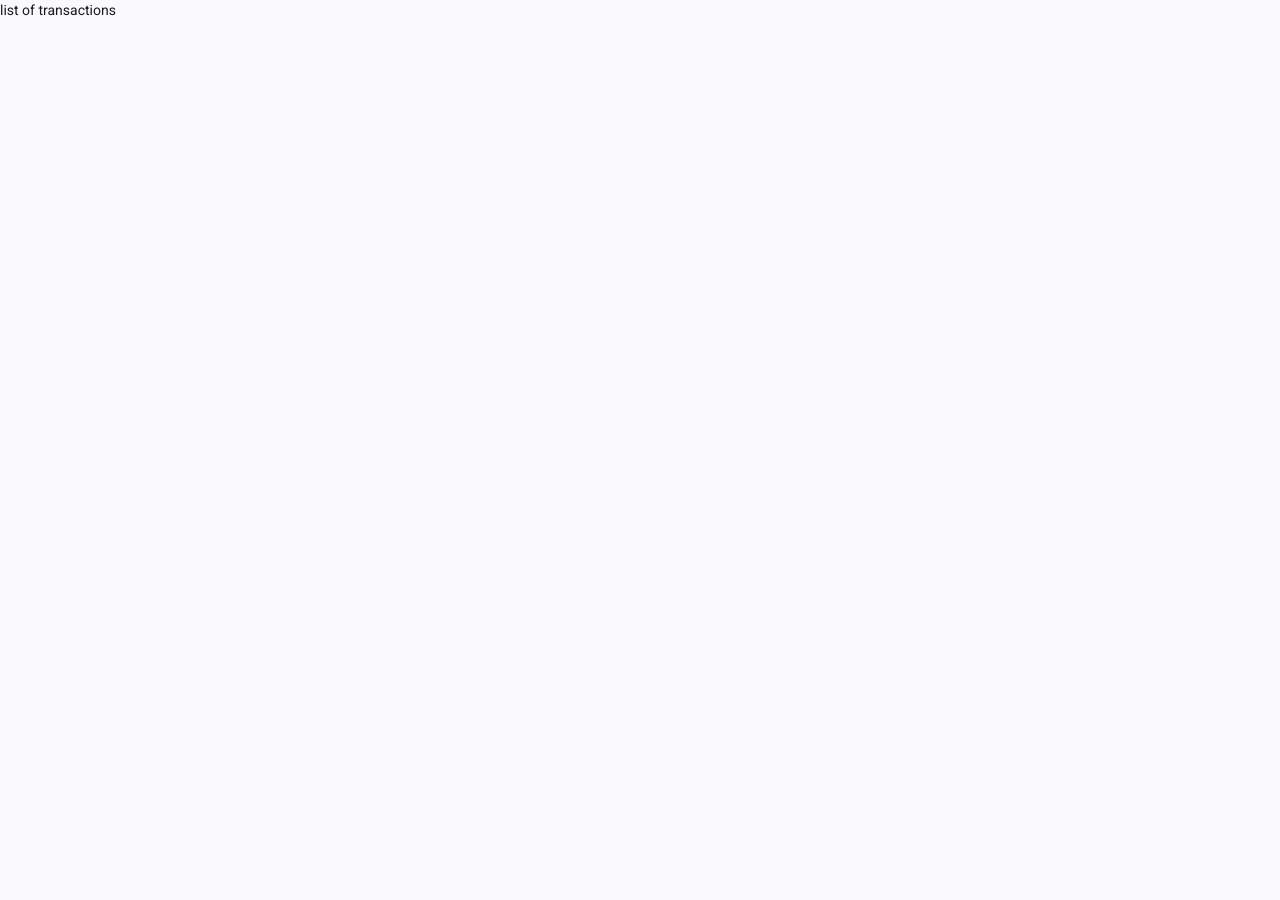
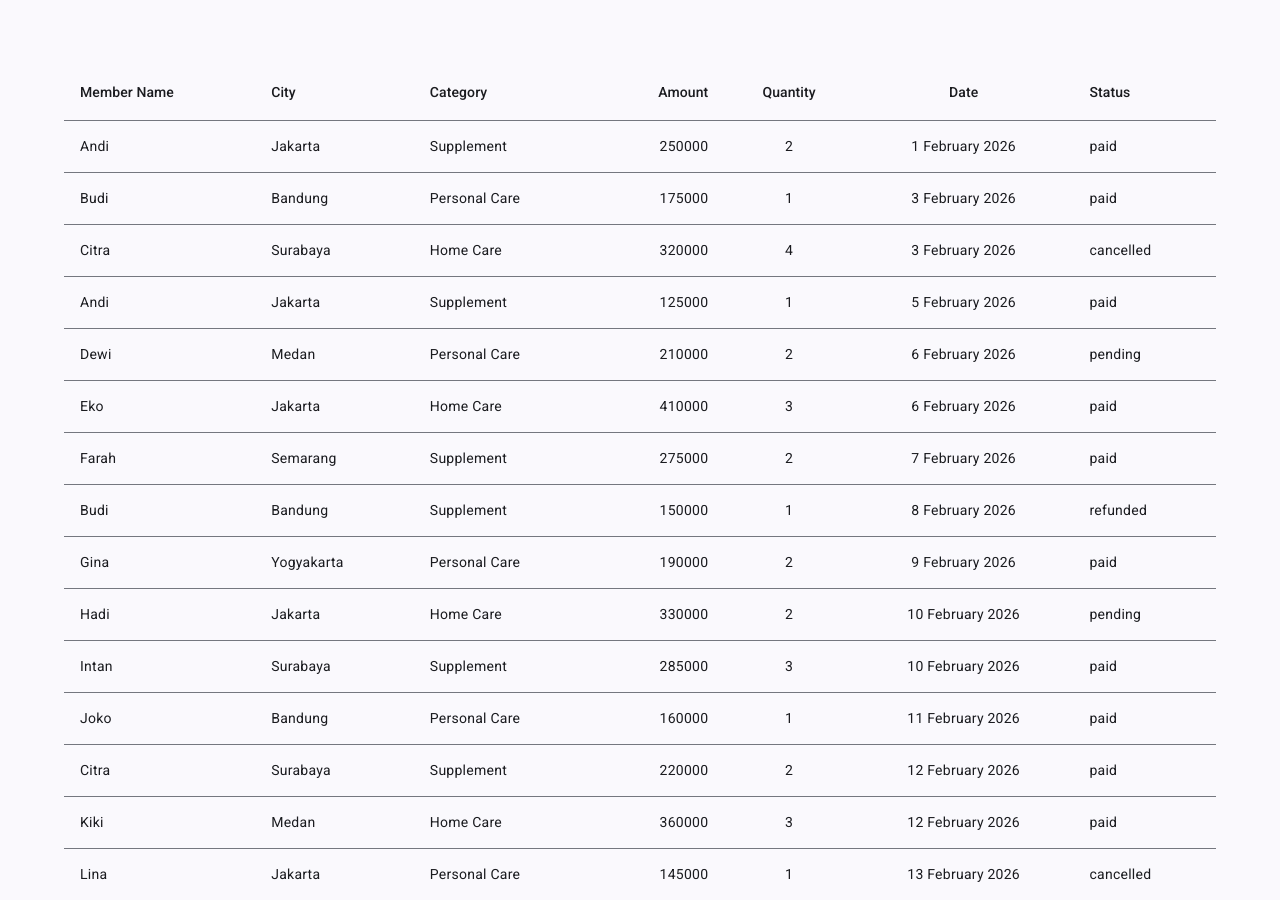
Before and after one commit to firbert96/hdi-mini-task-manual, an Angular app: page / in a window 1280 px wide. Before the commit the page ends 800 px from the top, so only its background shows below. Built offline with nearby package versions, Linux system fonts and the light colour scheme.

Commit message:
feat: get all list

```diff
--- a/package.json
+++ b/package.json
@@ -37,6 +37,7 @@
     "@angular/router": "^21.1.0",
     "@angular/ssr": "^21.1.1",
     "express": "^5.1.0",
+    "moment": "^2.30.1",
     "rxjs": "~7.8.0",
     "tslib": "^2.3.0"
   },
--- a/src/app/app.css
+++ b/src/app/app.css
@@ -0,0 +1,3 @@
+.content {
+  margin: 5%;
+}
--- a/src/app/components/transaction/transaction.component.html
+++ b/src/app/components/transaction/transaction.component.html
@@ -1 +1,9 @@
-<p>list of transactions</p>
+<table mat-table [dataSource]="dataSource" class="mat-elevation-z8">
+  <ng-container *ngFor="let col of columns" [matColumnDef]="col.key">
+    <th mat-header-cell *matHeaderCellDef [style.text-align]="col.align">{{ col.label }}</th>
+    <td mat-cell *matCellDef="let row" [style.text-align]="col.align">{{ row[col.key] }}</td>
+  </ng-container>
+
+  <tr mat-header-row *matHeaderRowDef="displayedColumns"></tr>
+  <tr mat-row *matRowDef="let row; columns: displayedColumns;"></tr>
+</table>
--- a/src/app/components/transaction/transaction.component.ts
+++ b/src/app/components/transaction/transaction.component.ts
@@ -1,13 +1,61 @@
-import { Component, inject } from '@angular/core';
+import { Component, inject, OnDestroy, OnInit } from '@angular/core';
 import { TransactionService } from '../../services/transaction.service';
-
+import { TransactionModel } from '../../models/transaction.model';
+import { MatTableDataSource, MatTableModule } from '@angular/material/table';
+import { Subscription } from 'rxjs';
+import { HttpErrorResponse } from '@angular/common/http';
+import moment from 'moment';
+import { NgFor } from '@angular/common';
 @Component({
   selector: 'app-transaction',
-  imports: [],
+  standalone: true,
+  imports: [MatTableModule, NgFor],
   templateUrl: './transaction.component.html',
   styleUrl: './transaction.component.css',
-  standalone: true,
 })
-export class TransactionComponent {
-  private readonly purchaseService = inject(TransactionService);
+export class TransactionComponent implements OnInit, OnDestroy {
+  private readonly txService = inject(TransactionService);
+  private readonly subscription: Subscription[] = [];
+  dataSource = new MatTableDataSource<TransactionModel>();
+  loading = true;
+  columns = [
+    { key: 'memberName', label: 'Member Name', align: 'left' },
+    { key: 'city',       label: 'City',        align: 'left' },
+    { key: 'category',   label: 'Category',    align: 'left' },
+    { key: 'amount',     label: 'Amount',      align: 'right' },
+    { key: 'quantity',   label: 'Quantity',    align: 'center' },
+    { key: 'date',       label: 'Date',        align: 'center' },
+    { key: 'status',     label: 'Status',      align: 'left' },
+  ];
+
+  displayedColumns = this.columns.map(c => c.key);
+
+  ngOnInit(): void {
+    this.getList();
+  }
+
+  getList(): void {
+    this.subscription.push(
+      this.txService.getList().subscribe({
+        next: (data: TransactionModel[]) => {
+          const output: TransactionModel[] = data.map((item) => ({
+            ...item,
+            date: moment(item.date).format('D MMMM YYYY'),
+
+          }));
+          this.dataSource.data = output;
+        },
+        error: (err: HttpErrorResponse) => {
+          console.error(err);
+        },
+        complete: () => {
+          this.loading = false;
+        }
+      })
+    );
+  }
+
+  ngOnDestroy(): void {
+    this.subscription.forEach((s) => s.unsubscribe());
+  }
 }
```
Also changed, not shown: 1 other file (tests, documents, lock files or other folders).
